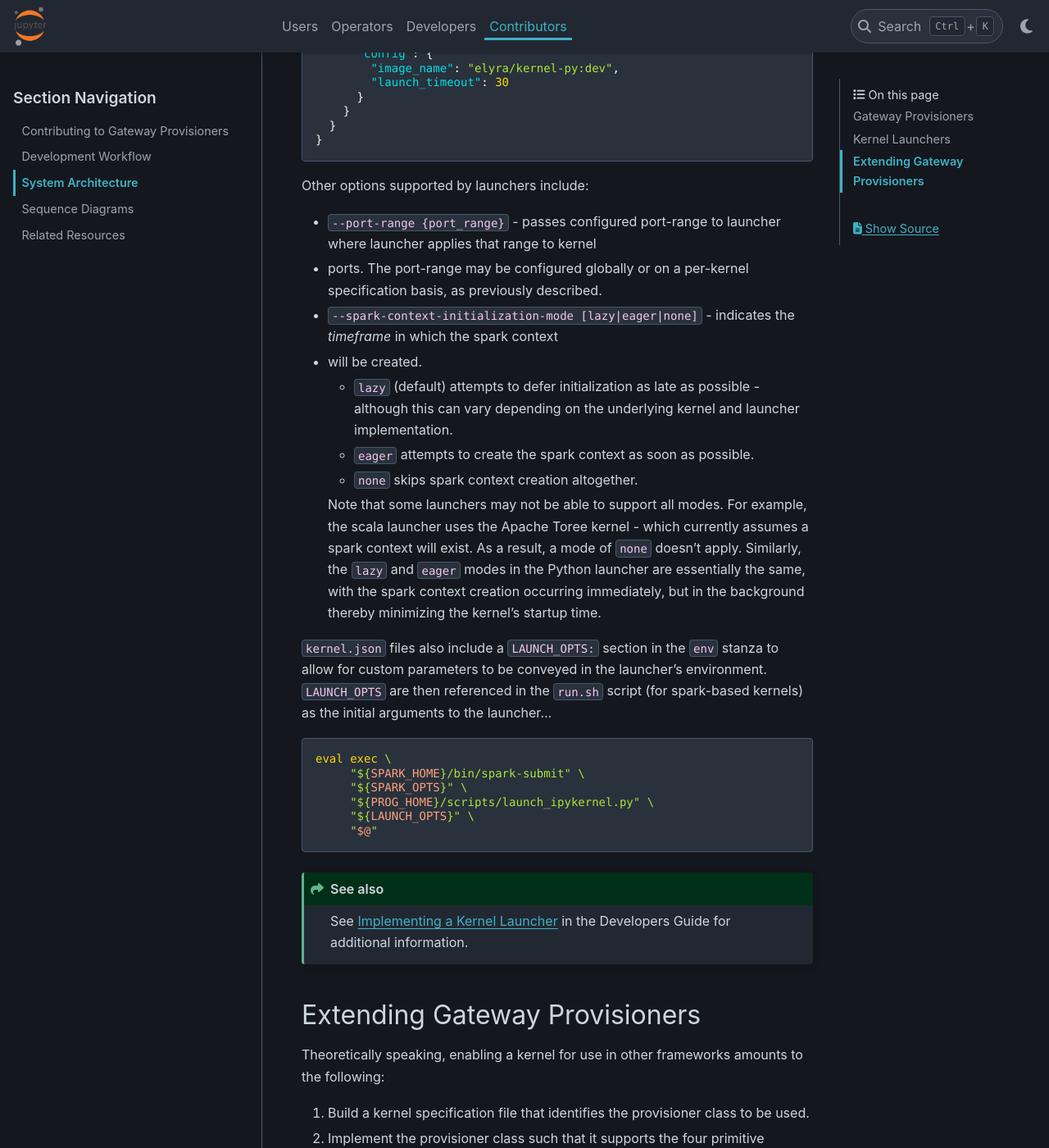
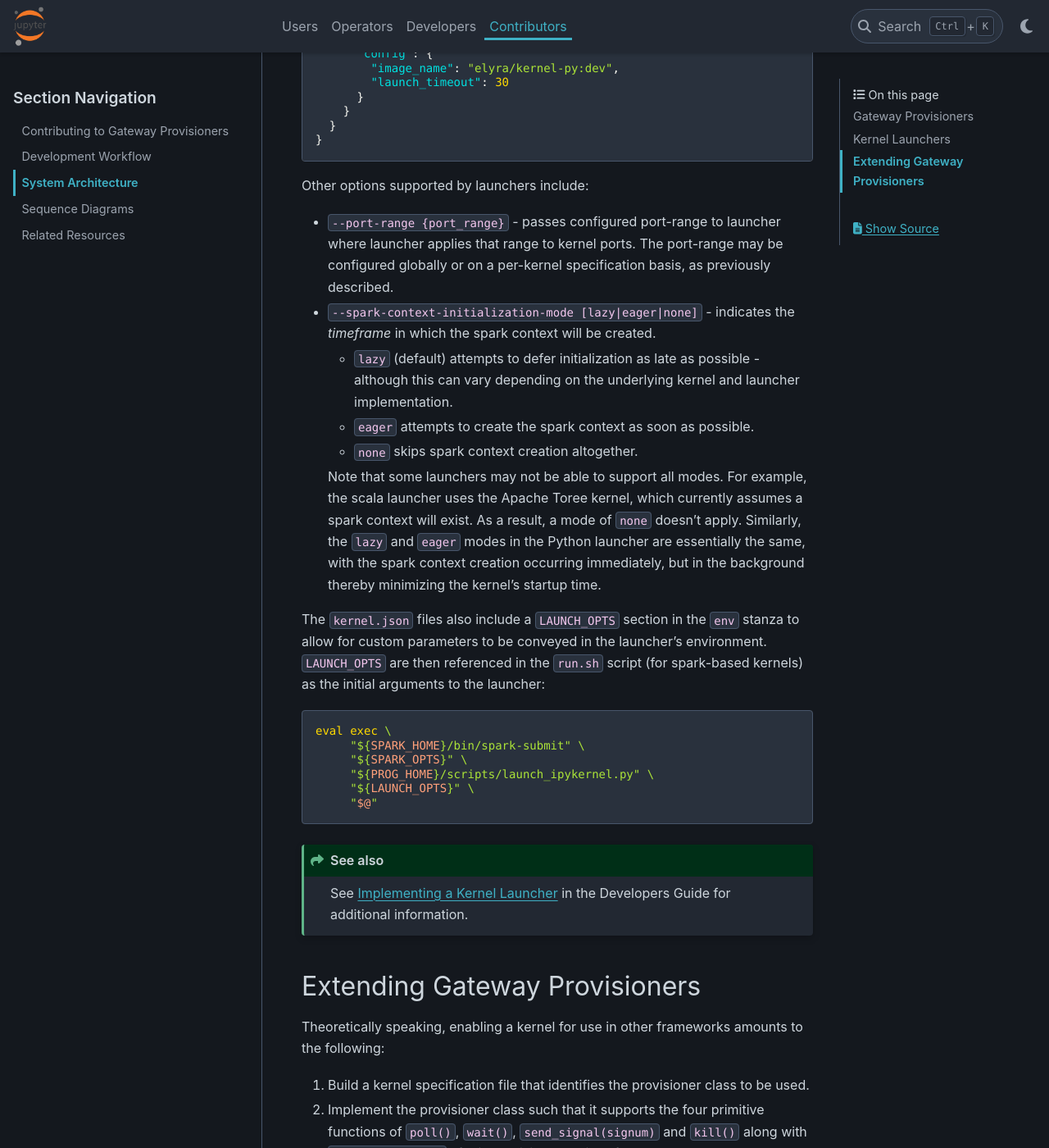
Before and after one commit to jupyter-server/gateway_provisioners, a Sphinx documentation site: the page built from docs/source/contributors/system-architecture.md, in a window 1280 px wide and 1400 px high, scrolled down 7994 px. Shown: the whole window at 82% size. Built offline with Sphinx 7.4.7 and the PyData theme 0.15.4, drawn with Linux system fonts in a browser that asks for light colours; some of the changed text lies outside the part shown.

Commit message:
Fix minor issues in Developer and Contributor docs

````diff
--- a/docs/source/contributors/system-architecture.md
+++ b/docs/source/contributors/system-architecture.md
@@ -16,7 +16,7 @@ the base class of all Gateway Provisioners' provisioners.
 a `process_proxy` stanza will use `LocalProvisioner`.
 
 `RemoteProvisionerBase` is an abstract base class representing remote kernel processes. Currently, there are five
-built-in subclasses of `RemoteProvisionerBase` ...
+built-in subclasses of `RemoteProvisionerBase`:
 
 - [`DistributedProvisioner`](https://github.com/jupyter-server/gateway_provisioners/blob/d400f6f48de61823c596e4f774a42b01b17e6887/gateway_provisioners/distributed.py#L65) -
   largely a proof of concept class, `DistributedProvisioner` is responsible for the launch
@@ -145,7 +145,7 @@ It should be noted that spark-based kernels launched with `DistributedProvisione
 so their resources (within the kernel process itself) are not managed by the Hadoop YARN resource manager.
 
 Like the yarn endpoint parameter the `remote_hosts` parameter can be specified within the
-kernel provisioner configuration to override the global value - enabling finer-grained kernel distributions.
+kernel provisioner configuration to override the global value, enabling finer-grained kernel distributions.
 
 ```{seealso}
 [Distributed deployments](../operators/deploy-distributed.md) in the Operators Guide for details.
@@ -299,13 +298,9 @@ Here's a `kernel.json` file illustrating these parameters...
 
 Other options supported by launchers include:
 
-- `--port-range {port_range}` - passes configured port-range to launcher where launcher applies that range to kernel
+- `--port-range {port_range}` - passes configured port-range to launcher where launcher applies that range to kernel ports. The port-range may be configured globally or on a per-kernel specification basis, as previously described.
 
-- ports. The port-range may be configured globally or on a per-kernel specification basis, as previously described.
-
-- `--spark-context-initialization-mode [lazy|eager|none]` - indicates the _timeframe_ in which the spark context
-
-- will be created.
+- `--spark-context-initialization-mode [lazy|eager|none]` - indicates the _timeframe_ in which the spark context will be created.
 
   - `lazy` (default) attempts to defer initialization as late as possible - although this can vary depending on the
     underlying kernel and launcher implementation.
@@ -313,13 +308,13 @@ Other options supported by launchers include:
   - `none` skips spark context creation altogether.
 
   Note that some launchers may not be able to support all modes. For example, the scala launcher uses the Apache Toree
-  kernel - which currently assumes a spark context will exist. As a result, a mode of `none` doesn't apply.
+  kernel, which currently assumes a spark context will exist. As a result, a mode of `none` doesn't apply.
   Similarly, the `lazy` and `eager` modes in the Python launcher are essentially the same, with the spark context
   creation occurring immediately, but in the background thereby minimizing the kernel's startup time.
 
-`kernel.json` files also include a `LAUNCH_OPTS:` section in the `env` stanza to allow for custom
+The `kernel.json` files also include a `LAUNCH_OPTS` section in the `env` stanza to allow for custom
 parameters to be conveyed in the launcher's environment. `LAUNCH_OPTS` are then referenced in
-the `run.sh` script (for spark-based kernels) as the initial arguments to the launcher...
+the `run.sh` script (for spark-based kernels) as the initial arguments to the launcher:
 
 ```bash
 eval exec \
````
Also changed, not shown: other parts of docs/source/contributors/system-architecture.md (+3 -4 lines), docs/source/contributors/devinstall.md (+1 -1 lines), docs/source/developers/custom-images.md (+3 -3 lines), docs/source/developers/dev-remote-provisioner.md (+1 -1 lines), docs/source/developers/kernel-launcher.md (+4 -4 lines).
